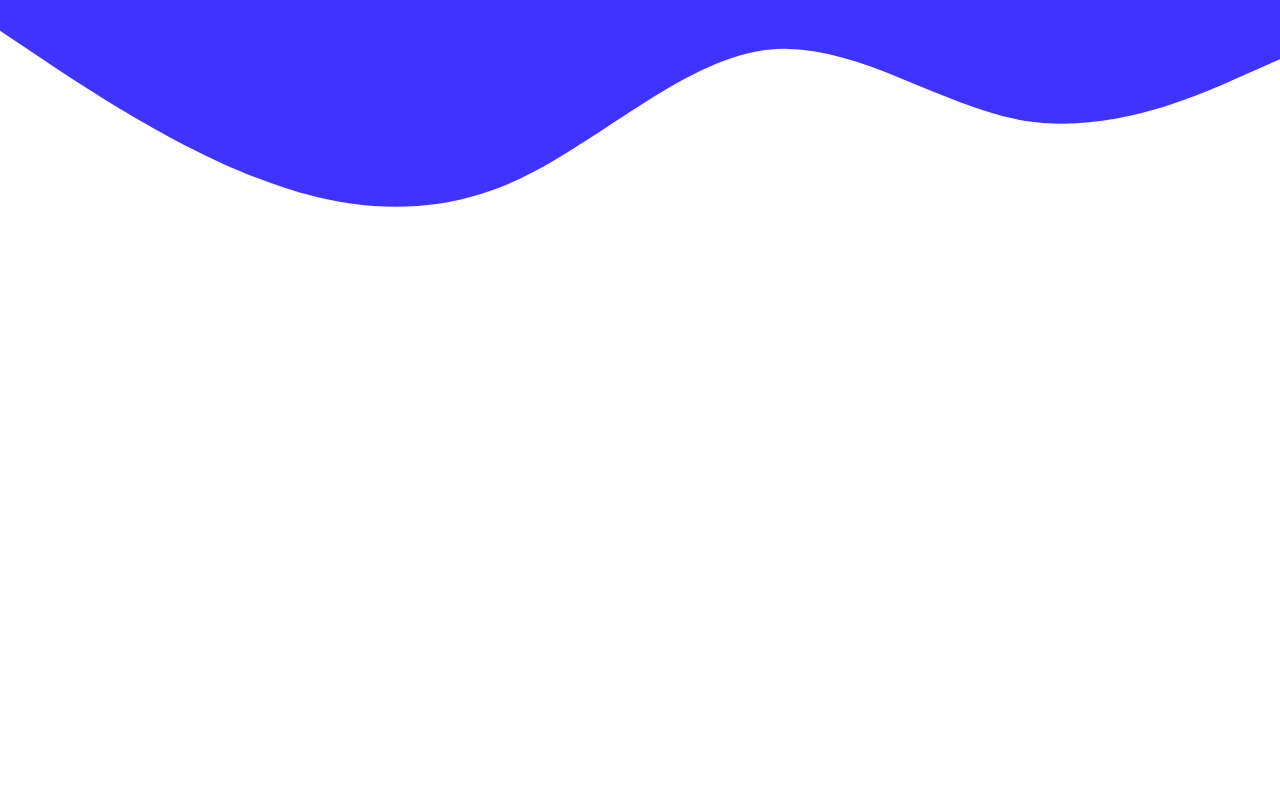
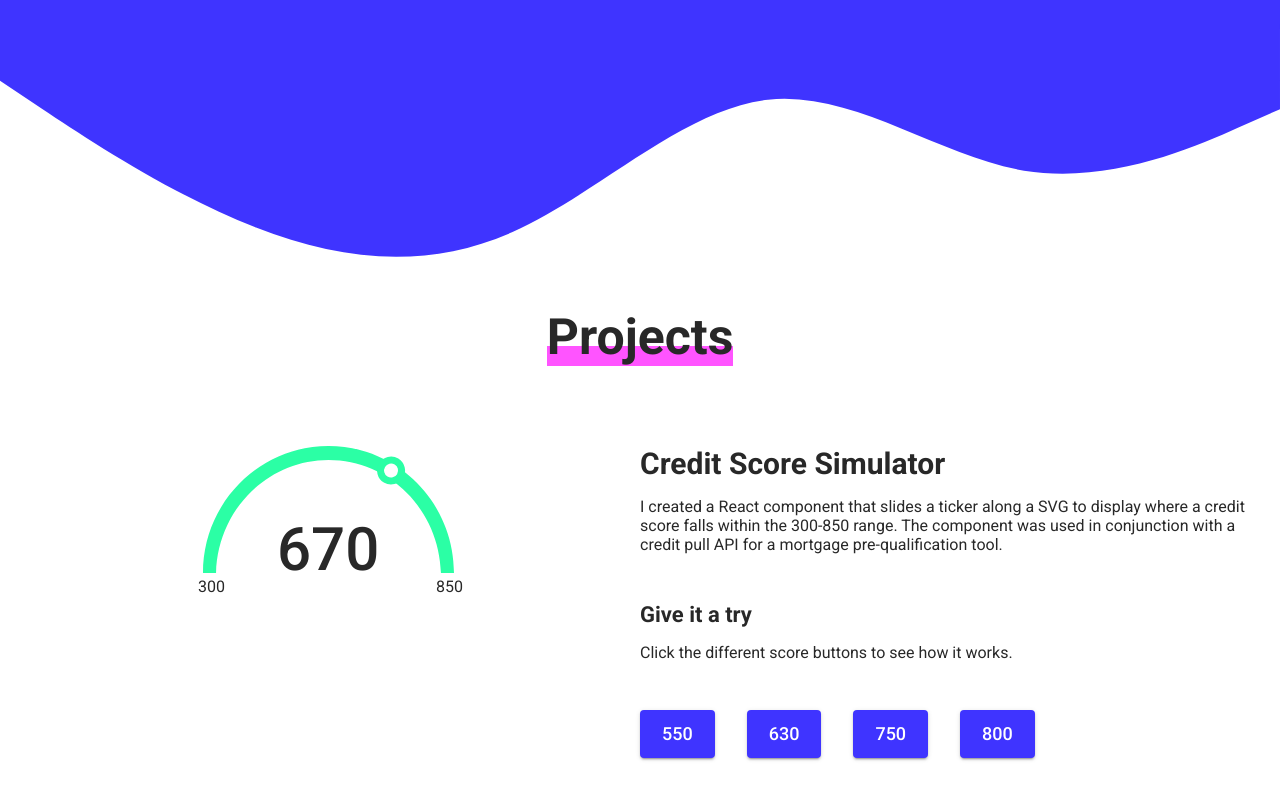
Before and after one commit to sabrinamokerji/portfolio, a React (Create React App) app: page / in a window 1280 px wide. Shown: the part 314-1114 px from the top of the page. Before the commit the page ends 800 px from the top, so only its background shows below. Built offline with nearby package versions, Linux system fonts and the light colour scheme.

Commit message:
Adds credit score project components

```diff
--- a/src/app/App.jsx
+++ b/src/app/App.jsx
@@ -3,11 +3,13 @@ import { ThemeWrapper } from './components/ThemeWrapper';
 import { Header } from './components/Header';
 import { Hero } from './components/Hero';
 import { StyleBase } from './components/StyleBase';
+import { ProjectsContainer } from './containers/ProjectsContainer';
 
 export const App = (() => (
   <ThemeWrapper>
     <StyleBase />
     <Header />
     <Hero />
+    <ProjectsContainer />
   </ThemeWrapper>
 ));
--- a/src/app/components/Button.jsx
+++ b/src/app/components/Button.jsx
@@ -13,6 +13,7 @@ const useStyles = createUseStyles(theme => ({
     color         : 'inherit',
     cursor        : 'pointer',
     display       : 'inline-flex',
+    fontFamily    : theme.text.base,
     fontSize      : 16,
     fontWeight    : 500,
     justifyContent: 'center',
--- /dev/null
+++ b/src/app/components/CreditScoreSimulator.jsx
@@ -0,0 +1,124 @@
+import * as React from 'react';
+import { createUseStyles, useTheme } from 'react-jss';
+import { Grid } from './Grid';
+
+const useStyles = createUseStyles(theme => ({
+  scoreContainer: {
+    marginBottom: '70px',
+    position    : 'relative',
+    [`@media (min-width: ${theme.breakpoints.xs})`]: {
+      marginBottom: '50px',
+    },
+  },
+  score: {
+    fontSize: 14,
+  },
+  largeScore: {
+    fontWeight: 500,
+    fontSize  : 60,
+  },
+  tickerWrapper: {
+    position  : 'relative',
+    width     : '100%',
+    marginTop : '-20px',
+    marginLeft: '5px',
+  },
+  innerCircle: {
+    paddingTop: '50%',
+    display   : 'block',
+    height    : 0,
+  },
+  creditGaugeWrapper: {
+    position: 'relative',
+    width   : '275px',
+  },
+  creditGauge: {
+    position: 'absolute',
+    width   : '100%',
+  },
+  circle: {
+    width   : '251px',
+    position: 'relative',
+    margin  : '0 auto',
+    height  : '127px',
+  },
+}))
+
+export const CreditScoreSimulator = (props) => {
+  const { value }   = props;
+  const classes     = useStyles();
+  const theme       = useTheme();
+  const creditScore = value;
+  const minScore    = 300;
+  const maxScore    = 850;
+  const scoreColors = {
+    text   : theme.color.text,
+    default: theme.color.green,
+  };
+
+  // Since the graph does not start at 0, get the range of numbers that the graph actually displays
+  const graphRange = maxScore - minScore;
+  // Subtract the number the graph starts at from the credit score value
+  const scoreWithinRange = creditScore - minScore;
+  // Get the percentage of the graph that the credit score represents
+  const graphPercentage = scoreWithinRange / graphRange;
+  // Get the degrees to rotate by multiplying the percentage by 180 degrees
+  const graphScore = graphPercentage * 180;
+
+  const tickerStyle = {
+    width       : '28px',
+    height      : '28px',
+    borderRadius: '50%',
+    background  : theme.color.white,
+    border      : `7px solid ${scoreColors.default}`,
+  };
+
+  const tickerPosition = {
+    transition: '.8s',
+    transform : `rotateZ(${graphScore}deg)`,
+  };
+
+  return (
+    <Grid container>
+      <Grid item xs={12}>
+        <Grid container justify="center" className={classes.scoreContainer}>
+          <span className={classes.creditGaugeWrapper}>
+            <svg
+              className = {classes.creditGauge}
+              width     = "261px"
+              height    = "147px"
+              viewBox   = "0 0 261 147"
+              version   = "1.1"
+            >
+              <path
+                fill = {scoreColors.default}
+                d    = "M18.0390265,126.914469 L5,126.893901 C5,56.8688388 61.139214,0 130.5,0 C199.755853,0 256,56.7627402 256,126.893901 L242.960451,126.893901 C241.36379,64.2646924 191.624758,14 130.5,14 C69.3685512,14 19.6253207,64.2756977 18.0390268,126.914459 Z"
+              />
+              <text fill={scoreColors.text}>
+                <tspan x="0" y="146">
+                  {minScore}
+                </tspan>
+              </text>
+              <text fill={scoreColors.text}>
+                <tspan x="238" y="146">
+                  {maxScore}
+                </tspan>
+              </text>
+              <text className={classes.largeScore} fill={scoreColors.text}>
+                <tspan x="79" y="124">
+                  {creditScore}
+                </tspan>
+              </text>
+            </svg>
+            <div className={classes.circle}>
+              <span className={classes.innerCircle}>&nbsp;</span>
+              <div style={tickerPosition} className={classes.tickerWrapper}>
+                <div style={tickerStyle}>&nbsp;</div>
+              </div>
+            </div>
+          </span>
+        </Grid>
+      </Grid>
+    </Grid>
+  );
+};
--- a/src/app/components/Header.jsx
+++ b/src/app/components/Header.jsx
@@ -11,10 +11,14 @@ const useStyles = createUseStyles(theme => ({
   logo: {
     border    : `3px solid ${theme.color.black}`,
     color     : theme.color.black,
-    fontSize  : 22,
+    fontSize  : 16,
     fontWeight: 700,
-    padding   : 10,
+    padding   : 8,
     fontFamily: theme.text.base,
+    [`@media (min-width: ${theme.breakpoints.sm})`]: {
+      fontSize: 22,
+      padding : 10,
+    },
   },
 }))
 
--- a/src/app/components/Hero.jsx
+++ b/src/app/components/Hero.jsx
@@ -5,14 +5,23 @@ import wave from '../../assets/wave.svg';
 
 const useStyles = createUseStyles(theme => ({
   heroText: {
-    textAlign : 'center',
-    color     : theme.color.white,
-    margin    : 0,
-    fontSize  : 70,
-    paddingTop: 140,
+    textAlign: 'center',
+    color    : theme.color.white,
+    margin   : 0,
+    fontSize : 30,
+    padding  : '50px 0 35px',
+    [`@media (min-width: ${theme.breakpoints.sm})`]: {
+      fontSize  : 55,
+      paddingTop: 65,
+    },
+    [`@media (min-width: ${theme.breakpoints.md})`]: {
+      fontSize: 70,
+      padding : '140px 0 50px',
+    },
   },
   heroItem: {
     background: theme.color.primary,
+    paddng    : '0 15px',
   },
   wave: {
     display  : 'block',
--- /dev/null
+++ b/src/app/components/MockCreditScore.jsx
@@ -0,0 +1,74 @@
+import * as React from 'react';
+import { Grid } from './Grid';
+import { Button } from './Button';
+import { CreditScoreSimulator } from './CreditScoreSimulator';
+import { createUseStyles } from 'react-jss';
+
+const useStyles = createUseStyles(theme => ({
+  mockScoreContainer: {
+    marginBottom: theme.spacing * 6,
+  },
+  projectTitle: {
+    fontSize: 30,
+    margin: `0 0 ${theme.spacing}px`,
+  },
+  projectSubtitle: {
+    fontSize: 22,
+    margin: `${theme.spacing * 3}px 0 ${theme.spacing}px`,
+  },
+  scoresContainer: {
+    marginTop: `${theme.spacing * 2}px`,
+    '& > .item': {
+      marginRight: theme.spacing * 2,
+      '&:last-child': {
+        marginRight: 0,
+      },
+    },
+  },
+}))
+
+export const MockCreditScore = () => {
+  const [score, setScore] = React.useState(670);
+  const mockScores        = [550, 630, 750, 800];
+  const classes           = useStyles();
+
+  return (
+    <Grid container className={classes.mockScoreContainer}>
+      <Grid item xs={12} sm={6}>
+        <CreditScoreSimulator value={score} />
+      </Grid>
+      <Grid item xs={12} sm={6}>
+        <Grid container>
+          <Grid item>
+            <h3 className={classes.projectTitle}>Credit Score Simulator</h3>
+            <p>
+              I created a React component that slides a ticker along a SVG to display where a credit score falls within the 300-850 range. The component was used in conjunction with a credit pull API for a mortgage pre-qualification tool.
+            </p>
+            <h4 className={classes.projectSubtitle}>Give it a try</h4>
+            <p>
+              Click the different score buttons to see how it works.
+            </p>
+          </Grid>
+          <Grid item>
+            <Grid container className={classes.scoresContainer}>
+              {mockScores.map((value, index) => {
+                return (
+                  <Grid item key={index}>
+                    <Button
+                      color   = "primary"
+                      size    = "large"
+                      variant = "filled"
+                      onClick = {() => setScore(value)}
+                    >
+                      {value}
+                    </Button>
+                  </Grid>
+                );
+              })}
+            </Grid>
+          </Grid>
+        </Grid>
+      </Grid>
+    </Grid>
+  );
+};
--- a/src/app/components/ThemeWrapper.jsx
+++ b/src/app/components/ThemeWrapper.jsx
@@ -7,10 +7,11 @@ export const ThemeWrapper = ({ children }) => {
       black    : '#000000',
       disabled : '#CBCED3',
       error    : '#f44336',
+      green    : '#2bffa5',
       grey     : '#dddddd',
       primary  : '#3F34FF',
-      secondary: '#80CFE6',
-      tertiary : '#FF54FF',
+      secondary: '#FF54FF',
+      tertiary : '#80CFE6',
       text     : '#282828',
       white    : '#ffffff',
     },
@@ -22,6 +23,7 @@ export const ThemeWrapper = ({ children }) => {
       lg: '1280px',
       xl: '1920px',
     },
+    spacing: 16,
     text: {
       base: '"Roboto",sans-serif',
     },
--- /dev/null
+++ b/src/app/containers/ProjectsContainer.jsx
@@ -0,0 +1,33 @@
+import * as React from 'react';
+import { MockCreditScore } from '../components/MockCreditScore';
+import { Grid } from '../components/Grid';
+import { createUseStyles } from 'react-jss';
+
+const useStyles = createUseStyles(theme => ({
+  projectsContainer: {
+    padding : `0 ${theme.spacing}px`,
+    maxWidth: 1600 + (theme.spacing * 2),
+    margin  : '0 auto',
+  },
+  sectionTitle: {
+    fontSize  : 50,
+    margin    : `0 0 ${theme.spacing * 5}px`,
+    background: `linear-gradient(180deg, transparent 65%, ${theme.color.secondary} 0)`,
+  },
+}))
+
+export const ProjectsContainer = () => {
+  const classes = useStyles();
+  return (
+    <Grid container className={classes.projectsContainer}>
+      <Grid item xs={12}>
+        <Grid container justify="center">
+          <Grid item>
+            <h2 className={classes.sectionTitle}>Projects</h2>
+          </Grid>
+        </Grid>
+        <MockCreditScore />
+      </Grid>
+    </Grid>
+  );
+};
```
